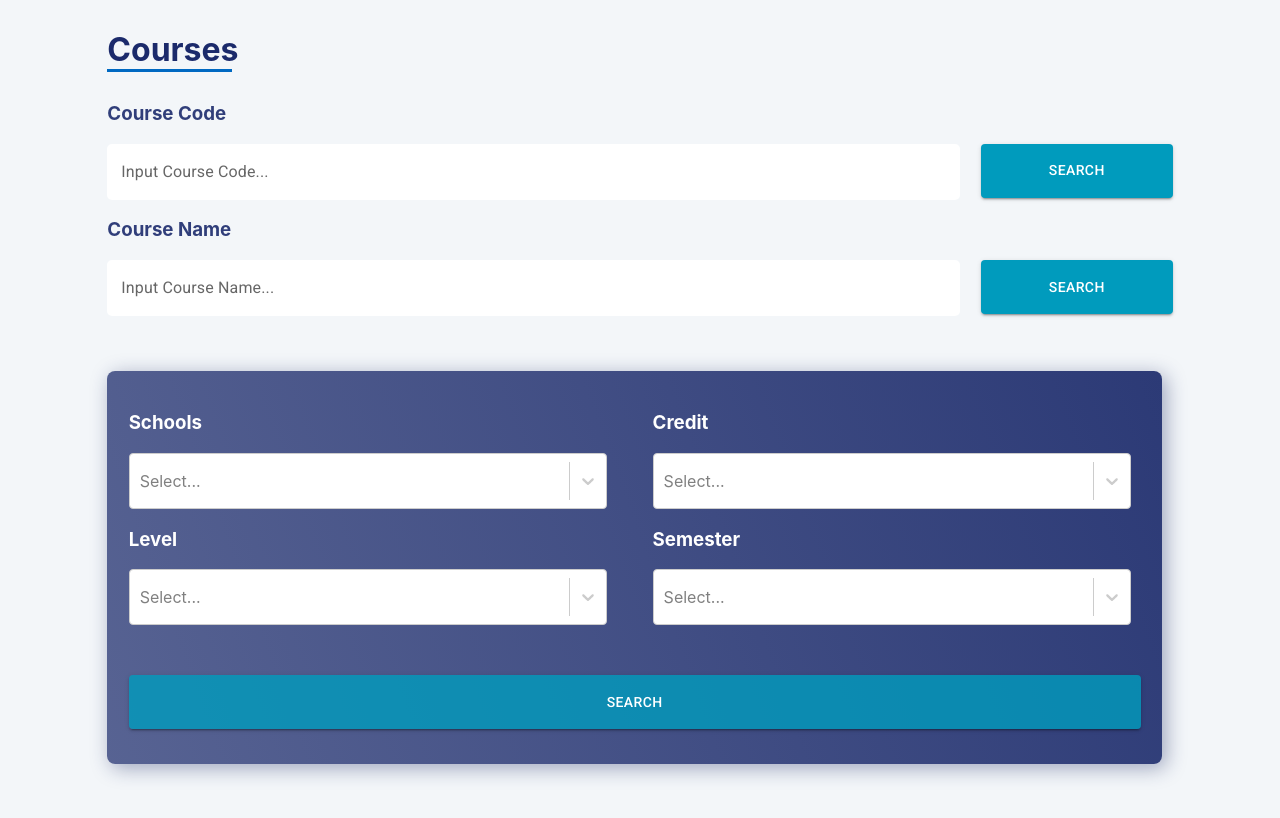
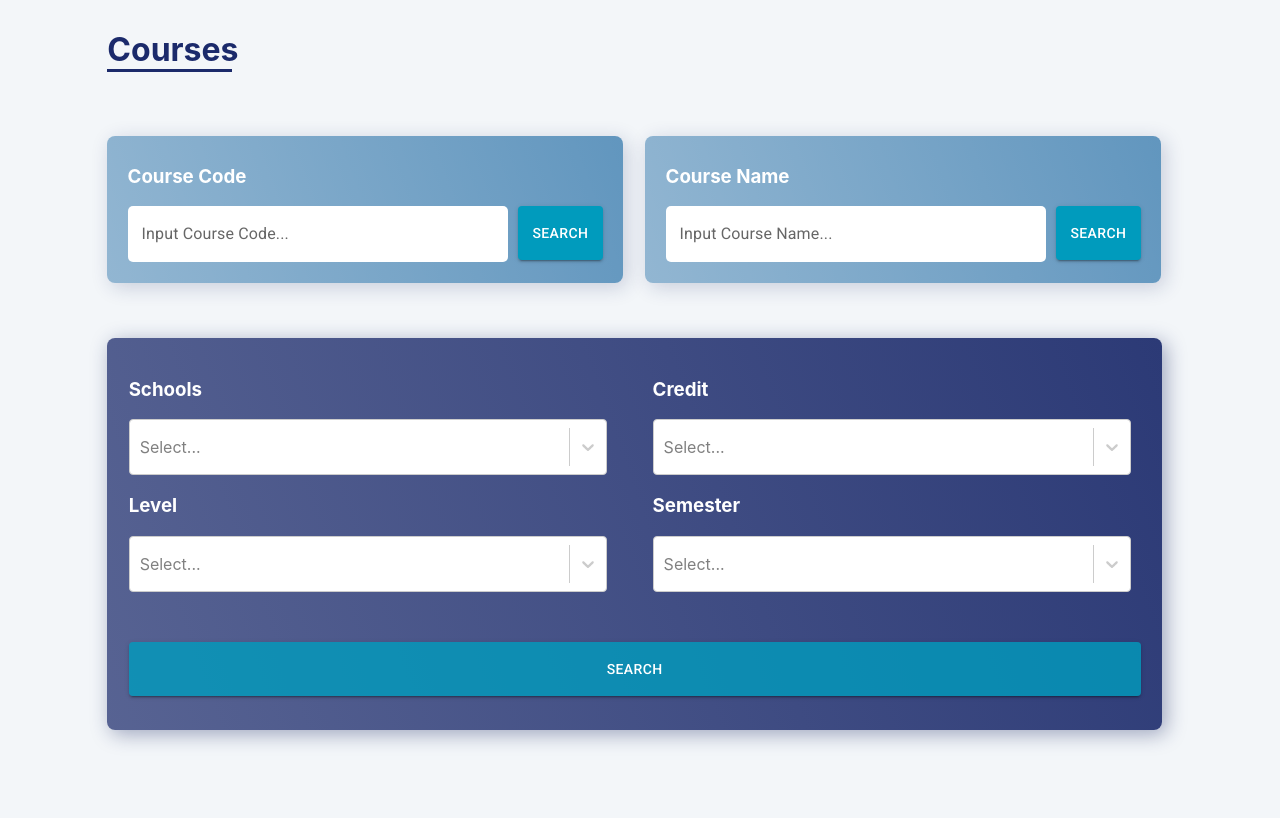
Before and after one commit to EricWay1024/nott-course, a React (Create React App) app: page /course-index in a window 1280 px wide. Shown: the top 818 px of the page. Built offline with nearby package versions, Linux system fonts and the light colour scheme.

Commit message:
FEAT: add search card to course code & name search

```diff
--- a/src/App.css
+++ b/src/App.css
@@ -205,8 +205,6 @@ a:hover {
   min-height: 350px;
   position: relative;
   top:15px;
-  /* background-color: rgb(0, 86, 151,0.1); */
-  /* background-color: rgba(27, 42, 107, 0.7) !important; */
   background-image: linear-gradient(250deg, rgba(27, 42, 107, 0.92), rgba(27, 42, 107, 0.72));
 
   padding: 2%;
@@ -221,7 +219,7 @@ a:hover {
   height: auto;
   color: rgb(27, 42, 107);
   margin: 30px 0px;
-  border-bottom: #0069c2 solid;
+  border-bottom: rgb(27, 42, 107) solid;
 }
 
 .detail-page-wrapper {
@@ -231,3 +229,19 @@ a:hover {
 .detail-page-ctn {
   background-color: white;
 }
+
+.search-card{
+  width: 94%;
+  height: auto;
+  background-image: linear-gradient(250deg, rgba(0, 86, 151, 0.6), rgba(0, 86, 151, 0.4));
+  padding: 4%;
+  padding-top: 2%;
+  border-radius: 8px;
+  box-shadow: 4px 4px 20px rgba(27, 42, 100, 0.2);
+
+}
+
+.search-field{
+  margin-top: 6%;
+  width: 98%;
+}
--- a/src/course/CourseList.jsx
+++ b/src/course/CourseList.jsx
@@ -6,6 +6,7 @@ import Grid from '@mui/material/Grid';
 // import IconButton from '@mui/material/IconButton';
 // import MenuIcon from '@mui/icons-material/Menu';
 // import Select from '@mui/material/Select';
+import { createTheme, ThemeProvider } from '@mui/material/styles';
 // eslint-disable-next-line no-unused-vars
 import AppsIcon from '@mui/icons-material/Apps';
 import { queryCourses } from '../services/course';
@@ -102,6 +103,18 @@ function CourseList() {
     }),
   };
 
+  const theme = createTheme({
+    status: {
+      danger: '#e53e3e',
+    },
+    palette: {
+      neutral: {
+        main: 'rgba(27, 42, 107, 1)',
+        contrastText: '#FFF',
+      },
+    },
+  });
+
   let loading;
   if (searching) {
     loading = <div>Loading course list...</div>;
@@ -119,8 +132,13 @@ function CourseList() {
             <h1 className="page-title">Courses</h1>
             {!hide
               ? (
-                <div>
-                  <h3 className="page-caption">Course Code</h3>
+                <div className="input-field">
+                  <div className="search-field">
+                    <ThemeProvider theme={theme}>
+                      <Grid container spacing={4}>
+                        <Grid item xs={6}>
+                          <div className="search-card">
+                            <h3 className="card-caption">Course Code</h3>
                             <TextField
                               label="Input Course Code..."
                               variant="outlined"
@@ -128,6 +146,7 @@ function CourseList() {
                               placeholder="Input course code..."
                               type="text"
                               value={targetCode}
+                              color="neutral"
                               onChange={(event) => handleChange(event)}
                               sx={{
                                 '& .MuiOutlinedInput-notchedOutline': {
@@ -136,9 +155,12 @@ function CourseList() {
                               }}
                             />
                             <Button variant="contained" className="submit-btn inputButton" onClick={updateCourses('code')} type="submit">Search</Button>
-                  <br />
+                          </div>
+                        </Grid>
 
-                  <h3 className="page-caption">Course Name</h3>
+                        <Grid item xs={6}>
+                          <div className="search-card">
+                            <h3 className="card-caption">Course Name</h3>
                             <TextField
                               label="Input Course Name..."
                               variant="outlined"
@@ -146,6 +168,7 @@ function CourseList() {
                               placeholder="Input course name..."
                               type="text"
                               value={targetName}
+                              color="neutral"
                               onChange={(event) => courseNameInput(event)}
                               sx={{
                                 '& .MuiOutlinedInput-notchedOutline': {
@@ -154,12 +177,17 @@ function CourseList() {
                               }}
                             />
                             <Button variant="contained" className="submit-btn inputButton" onClick={updateCourses('title')} type="submit">Search</Button>
-                  <br />
+                          </div>
+                        </Grid>
+                      </Grid>
+                    </ThemeProvider>
+                  </div>
+
                   <br />
                   <br />
 
                   <div className="select-card">
-                    <Grid className="grid" container spacing={2}>
+                    <Grid container spacing={2}>
                       <Grid item xs={6}>
                         <div className="select-block-left">
                           <h3 className="card-caption">Schools</h3>
```
Also changed, not shown: 1 other file (tests, documents, lock files or other folders). Lines whose indentation alone changed are shown as unchanged.
